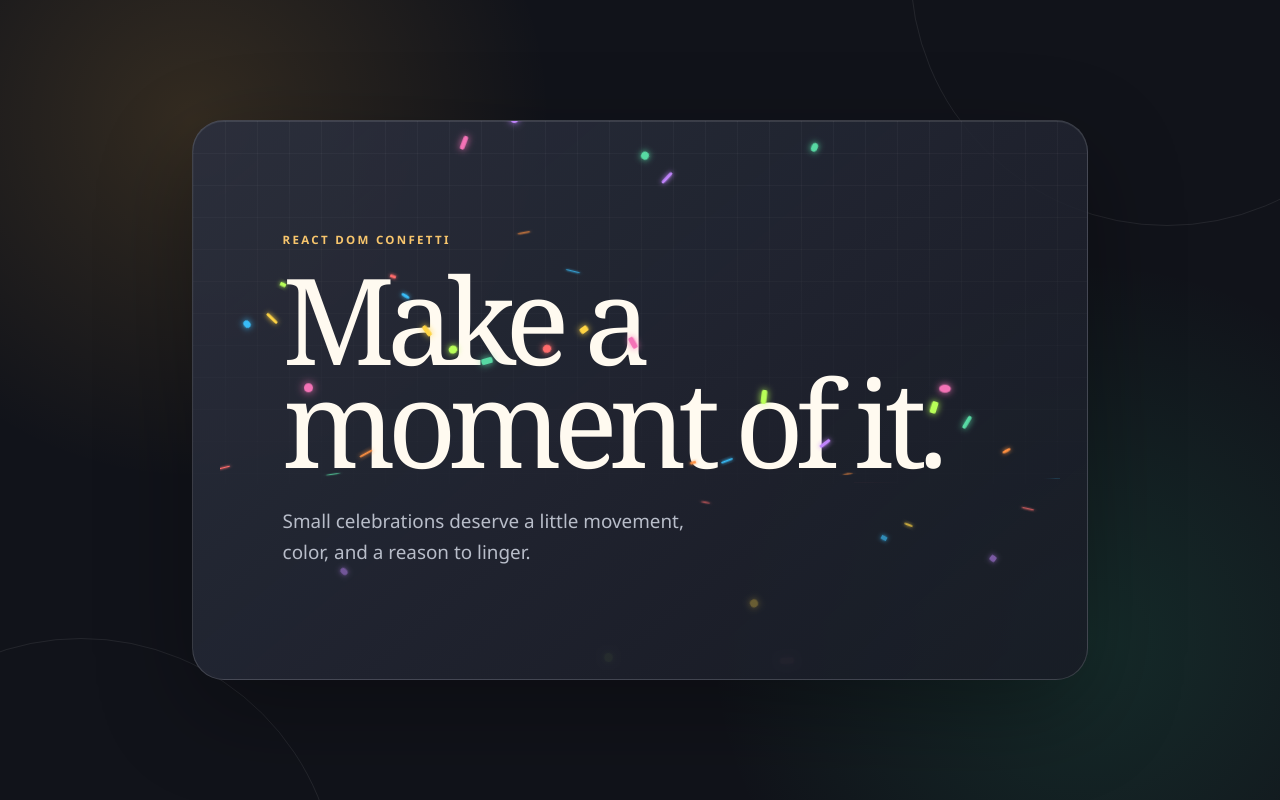
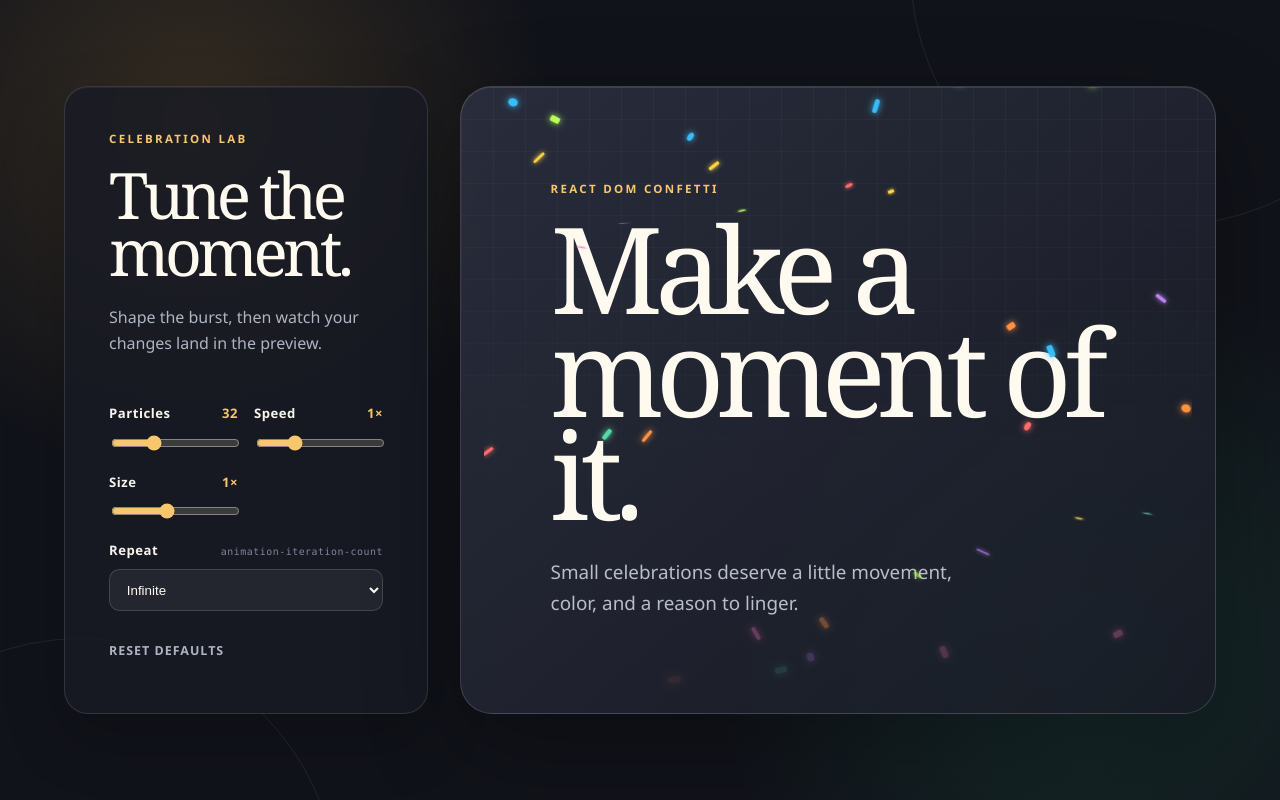
Before and after one commit to pabloherre/react-dom-confetti, a React (Vite) app: page / in a window 1280 px wide. Built offline with nearby package versions, Linux system fonts and the light colour scheme.

Commit message:
Add interactive controls for confetti customization in demo app, enhance layout and styles, and update documentation.

```diff
--- a/src/App.scss
+++ b/src/App.scss
@@ -15,11 +15,46 @@ button, a { font: inherit; }
   display: grid;
   min-height: 100vh;
   overflow: hidden;
-  place-items: center;
+  align-items: center;
   padding: clamp(1.5rem, 5vw, 5rem);
   isolation: isolate;
   background: radial-gradient(circle at 15% 15%, rgba(255, 186, 73, 0.15), transparent 28%), radial-gradient(circle at 85% 80%, rgba(52, 211, 153, 0.13), transparent 30%), #11131a;
 }
+
+.demo-layout {
+  display: grid;
+  grid-template-columns: minmax(15rem, 0.65fr) minmax(0, 1.35fr);
+  gap: clamp(1rem, 3vw, 2rem);
+  width: min(100%, 76rem);
+  margin: 0 auto;
+}
+
+.controls-panel {
+  display: flex;
+  flex-direction: column;
+  justify-content: space-between;
+  gap: 3rem;
+  padding: clamp(1.5rem, 4vw, 2.75rem);
+  border: 1px solid rgba(255, 255, 255, 0.12);
+  border-radius: 1.5rem;
+  background: rgba(24, 27, 37, 0.8);
+  box-shadow: 0 1.5rem 4rem rgba(0, 0, 0, 0.2), inset 0 1px rgba(255, 255, 255, 0.06);
+}
+
+.controls-panel h1 { max-width: 8ch; margin: 0; color: #fffaf0; font-family: Georgia, 'Times New Roman', serif; font-size: clamp(2.75rem, 5vw, 4.5rem); font-weight: 400; letter-spacing: -0.07em; line-height: 0.9; }
+.panel-intro { max-width: 18rem; margin: 1.5rem 0 0; color: #aeb4c2; line-height: 1.6; }
+.controls { display: grid; grid-template-columns: repeat(2, minmax(0, 1fr)); gap: 1.25rem 1rem; }
+.control { display: grid; gap: 0.65rem; min-width: 0; }
+.control-wide { grid-column: 1 / -1; }
+.control-label { display: flex; align-items: baseline; justify-content: space-between; gap: 0.75rem; color: #f7f4ec; font-size: 0.82rem; font-weight: 700; letter-spacing: 0.04em; }
+.control-label code { overflow: hidden; color: #7f8798; font-family: 'SFMono-Regular', Consolas, monospace; font-size: 0.62rem; font-weight: 400; text-overflow: ellipsis; white-space: nowrap; }
+.control-label output { color: #f8c66d; font-variant-numeric: tabular-nums; }
+.control input[type='text'], .control select { width: 100%; padding: 0.72rem 0.8rem; border: 1px solid rgba(255, 255, 255, 0.15); border-radius: 0.65rem; outline: none; background: rgba(255, 255, 255, 0.06); color: #fffaf0; }
+.control select option { background: #202431; }
+.control input[type='text']:focus, .control select:focus { border-color: #f8c66d; box-shadow: 0 0 0 3px rgba(248, 198, 109, 0.16); }
+.control input[type='range'] { width: 100%; accent-color: #f8c66d; cursor: pointer; }
+.reset-button { grid-column: 1 / -1; justify-self: start; padding: 0.65rem 0; border: 0; background: transparent; color: #aeb4c2; cursor: pointer; font-size: 0.78rem; font-weight: 700; letter-spacing: 0.08em; text-transform: uppercase; }
+.reset-button:hover, .reset-button:focus-visible { color: #f8c66d; }
 
 .app::before, .app::after {
   position: absolute;
@@ -58,10 +93,12 @@ button, a { font: inherit; }
 }
 
 .eyebrow { margin: 0 0 1.25rem; color: #f8c66d; font-size: 0.72rem; font-weight: 700; letter-spacing: 0.2em; text-transform: uppercase; }
-.demo-card h1 { max-width: 10ch; margin: 0; color: #fffaf0; font-family: Georgia, 'Times New Roman', serif; font-size: clamp(3.75rem, 10vw, 7.5rem); font-weight: 400; letter-spacing: -0.07em; line-height: 0.86; }
+.demo-card h2 { max-width: 10ch; margin: 0; color: #fffaf0; font-family: Georgia, 'Times New Roman', serif; font-size: clamp(3.75rem, 10vw, 7.5rem); font-weight: 400; letter-spacing: -0.07em; line-height: 0.86; }
 .demo-card p:not(.eyebrow) { max-width: 28rem; margin: 2rem 0 0; color: #b8bdc9; font-size: clamp(1rem, 2vw, 1.18rem); line-height: 1.65; }
 
 @media (max-width: 600px) {
   .app { padding: 1rem; }
+  .demo-layout { grid-template-columns: 1fr; }
+  .controls-panel { gap: 2rem; }
   .demo-card { min-height: calc(100vh - 2rem); border-radius: 1.5rem; }
 }
--- a/src/Confetti.jsx
+++ b/src/Confetti.jsx
@@ -15,13 +15,13 @@ function Confetti({ elementId, element,  speed = 2, particles = 32, repeat = 'in
     document.documentElement.style.setProperty('--confetti-size-50', `${elementHeight / 2}px`);
     document.documentElement.style.setProperty('--confetti-size-75', `${elementHeight - elementHeight / 3}px`);
     document.documentElement.style.setProperty('--confetti-size-100', `${elementHeight}px`);
-    document.documentElement.style.setProperty('--confetti-duration', speed);
+    document.documentElement.style.setProperty('--confetti-duration', 1 / speed);
     document.documentElement.style.setProperty('--confetti-repeat', repeat);
     document.documentElement.style.setProperty('--confetti-size', size);
     const frame = requestAnimationFrame(() => setTarget(targetElement));
 
     return () => cancelAnimationFrame(frame);
-  }, [elementId, repeat, speed]);
+  }, [element, elementId, speed, repeat, size]);
 
   if (!target) return null;
 
--- a/src/confetti.css
+++ b/src/confetti.css
@@ -13,13 +13,13 @@
 .piece:nth-child(5n + 3) { width: calc(var(--confetti-size) * 6px); height: calc(var(--confetti-size) * 14px); }
 .piece:nth-child(5n + 4) { width: calc(var(--confetti-size) * 14px); height: calc(var(--confetti-size) * 6px); }
 .piece:nth-child(5n) { width: calc(var(--confetti-size) * 9px); height: calc(var(--confetti-size) * 9px); border-radius: 50%; }
-.piece:nth-child(7n + 1) { animation-duration: calc(var(--confetti-duration) * 1.86s); }
-.piece:nth-child(7n + 2) { animation-duration: calc(var(--confetti-duration) * 1.5s); }
-.piece:nth-child(7n + 3) { animation-duration: calc(var(--confetti-duration) * 2.1s); }
-.piece:nth-child(7n + 4) { animation-duration: calc(var(--confetti-duration) * 1.62s); }
-.piece:nth-child(7n + 5) { animation-duration: calc(var(--confetti-duration) * 2.22s); }
-.piece:nth-child(7n + 6) { animation-duration: calc(var(--confetti-duration) * 1.74s); }
-.piece:nth-child(7n) { animation-duration: calc(var(--confetti-duration) * 1.98s); }
+.piece:nth-child(7n + 1) { animation-duration: calc(var(--confetti-duration) * 3.86s); }
+.piece:nth-child(7n + 2) { animation-duration: calc(var(--confetti-duration) * 3.5s); }
+.piece:nth-child(7n + 3) { animation-duration: calc(var(--confetti-duration) * 5.1s); }
+.piece:nth-child(7n + 4) { animation-duration: calc(var(--confetti-duration) * 3.62s); }
+.piece:nth-child(7n + 5) { animation-duration: calc(var(--confetti-duration) * 5.22s); }
+.piece:nth-child(7n + 6) { animation-duration: calc(var(--confetti-duration) * 3.74s); }
+.piece:nth-child(7n) { animation-duration: calc(var(--confetti-duration) * 5.98s); }
 .piece:nth-child(11n + 1) { animation-delay: -0.9s; }
 .piece:nth-child(11n + 2) { animation-delay: -1.7s; }
 .piece:nth-child(11n + 3) { animation-delay: -0.3s; }
--- a/src/main.jsx
+++ b/src/main.jsx
@@ -1,18 +1,72 @@
-import { StrictMode } from 'react';
+import { StrictMode, useState } from 'react';
 import { createRoot } from 'react-dom/client';
 import './App.scss';
 import './confetti.css';
 import Confetti from './Confetti.jsx';
 
+const defaultSettings = {
+  elementId: 'confetti-demo',
+  particles: 32,
+  speed: 1,
+  repeat: 'infinite',
+  size: 1,
+};
+
+export function Demo() {
+  const [settings, setSettings] = useState(defaultSettings);
+
+  const updateSetting = (key, value) => {
+    setSettings(currentSettings => ({ ...currentSettings, [key]: value }));
+  };
+
+  return (
+    <main className="app">
+      <div className="demo-layout">
+        <aside className="controls-panel">
+          <div>
+            <p className="eyebrow">Celebration lab</p>
+            <h1>Tune the moment.</h1>
+            <p className="panel-intro">Shape the burst, then watch your changes land in the preview.</p>
+          </div>
+
+          <form className="controls" onSubmit={event => event.preventDefault()}>
+            <label className="control">
+              <span className="control-label"><span>Particles</span><output>{settings.particles}</output></span>
+              <input type="range" min="1" max="100" step="1" value={settings.particles} aria-label="Number of particles" onChange={event => updateSetting('particles', Number(event.target.value))} />
+            </label>
+            <label className="control">
+              <span className="control-label"><span>Speed</span><output>{settings.speed}×</output></span>
+              <input type="range" min="0.25" max="3" step="0.25" value={settings.speed} aria-label="Animation speed" onChange={event => updateSetting('speed', Number(event.target.value))} />
+            </label>
+            <label className="control">
+              <span className="control-label"><span>Size</span><output>{settings.size}×</output></span>
+              <input type="range" min="0.25" max="2" step="0.25" value={settings.size} aria-label="Particle size" onChange={event => updateSetting('size', Number(event.target.value))} />
+            </label>
+            <label className="control control-wide">
+              <span className="control-label"><span>Repeat</span><code>animation-iteration-count</code></span>
+              <select value={settings.repeat} aria-label="Animation repeat" onChange={event => updateSetting('repeat', event.target.value)}>
+                <option value="infinite">Infinite</option>
+                <option value="1">Once</option>
+                <option value="2">Twice</option>
+                <option value="3">Three times</option>
+              </select>
+            </label>
+            <button type="button" className="reset-button" onClick={() => setSettings(defaultSettings)}>Reset defaults</button>
+          </form>
+        </aside>
+        <section id={settings.elementId} className="demo-card">
+          <p className="eyebrow">React DOM Confetti</p>
+          <h2>Make a moment of it.</h2>
+          <p>Small celebrations deserve a little movement, color, and a reason to linger.</p>
+          <Confetti key={`${settings.elementId}-${settings.repeat}`} elementId={settings.elementId} particles={settings.particles} speed={settings.speed} repeat={settings.repeat} size={settings.size} />
+        </section>
+      </div>
+    </main>
+  );
+}
+
 createRoot(document.getElementById('root')).render(
   <StrictMode>
-    <main className="app">
-      <section id="confetti-demo" className="demo-card">
-        <p className="eyebrow">React DOM Confetti</p>
-        <h1>Make a moment of it.</h1>
-        <p>Small celebrations deserve a little movement, color, and a reason to linger.</p>
-        <Confetti elementId="confetti-demo" particles={42} speed={2} />
-      </section>
-    </main>
+    <Demo />
   </StrictMode>,
 );
```
Also changed, not shown: 1 other file (tests, documents, lock files or other folders).
